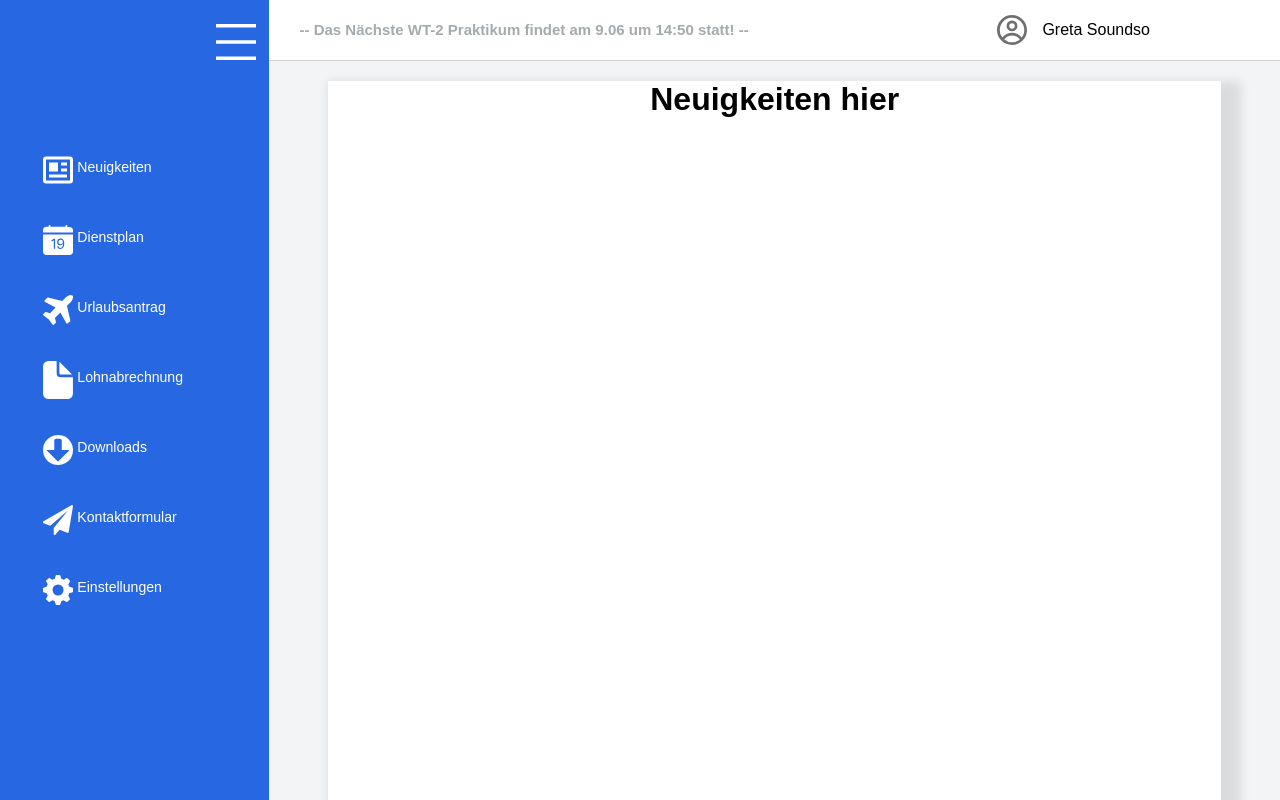
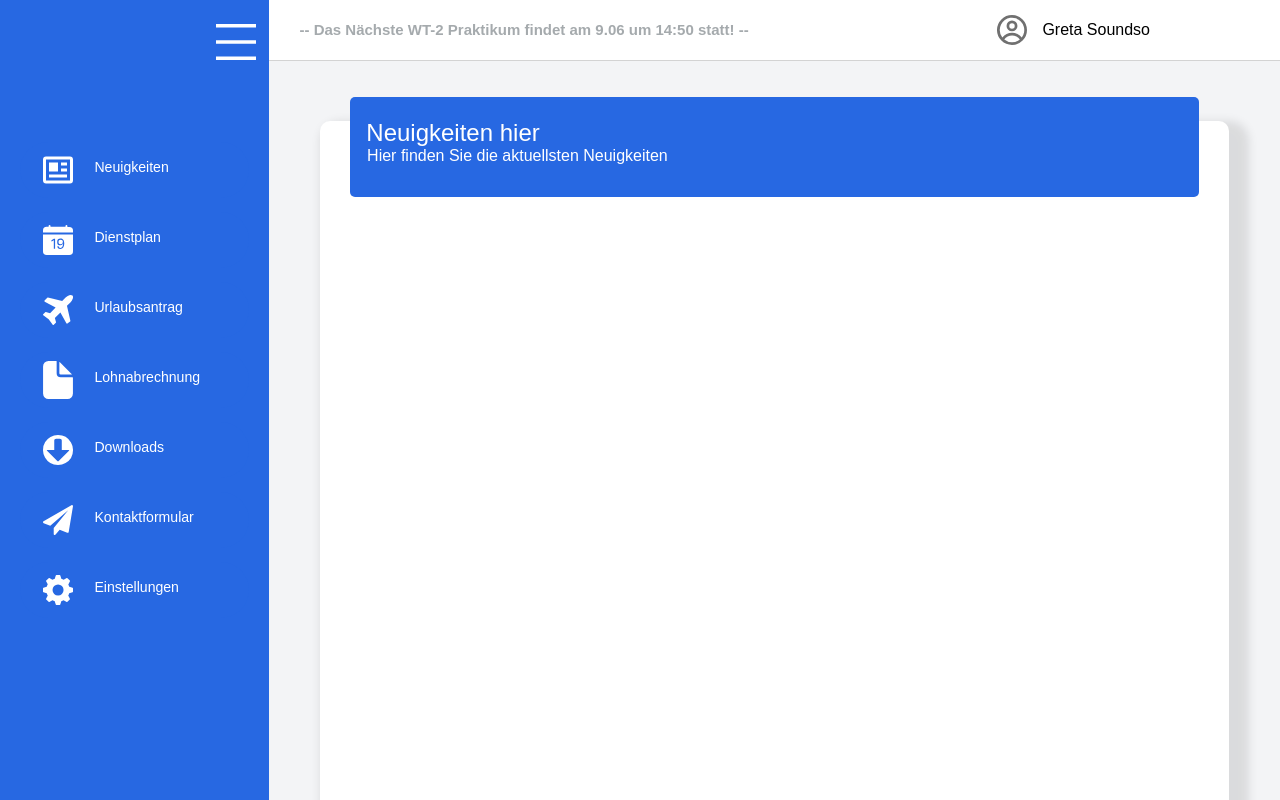
Before and after one commit to MertDurasi/Team-Supernerds, a React (Create React App) app: page /dashboard/neuigkeiten in a window 1280 px wide. Built offline with nearby package versions, Linux system fonts and the light colour scheme; a web font is replaced by a local one.

Commit message:
Grundgeruest verbessert & einsetzbar - Alexander

```diff
--- a/src/components/dashboard/Button.css
+++ b/src/components/dashboard/Button.css
@@ -2,6 +2,7 @@
   color: white;
   padding-left: 3.5vh;
   top: 1vh;
+  left: 18%;
 }
 
 .btn {
--- a/src/components/dashboard/Navigation.js
+++ b/src/components/dashboard/Navigation.js
@@ -29,7 +29,7 @@ const Navigation = ({ menuOpen, openMenu, closeMenu }) => {
             <span>Greta Soundso</span>
           </div>
           <div className="dropdown-content">
-            <a href="/dashboard/profil">Profil</a>
+            <a href="/dashboard/einstellungen">Profil</a>
             <a href="/dashboard/abmelden">Abmelden</a>
           </div>
         </div>
--- a/src/components/dashboard/Sidebar.css
+++ b/src/components/dashboard/Sidebar.css
@@ -63,7 +63,7 @@
   z-index: 99999 !important;
   left: 0 !important;
   position: absolute;
-  height: 100%;
+  height: 95.9%;
   margin: 0;
   padding: 0;
 }
--- a/src/components/dashboard/features/Dienstplan.js
+++ b/src/components/dashboard/features/Dienstplan.js
@@ -1,12 +1,14 @@
 const Dienstplan = () => {
   return (
     <main>
-      <div className="main__container">
-        <div className="neuigkeiten-container">
-          <h1>Dienstplan hier</h1>
-        </div>
+    <div className="main__container">
+      <div className="headliner">
+        <h2>Dienstplan hier</h2>
+        <span>Hier können Sie ihren Dienstplan einsehen</span>
       </div>
-    </main>
+        <div className="grundgeruest-container"></div>
+     </div>
+  </main>
   );
 };
 
--- a/src/components/dashboard/features/Downloads.js
+++ b/src/components/dashboard/features/Downloads.js
@@ -1,12 +1,14 @@
 const Downloads = () => {
   return (
     <main>
-      <div className="main__container">
-        <div className="neuigkeiten-container">
-          <h1>Downloads hier</h1>
-        </div>
+    <div className="main__container">
+      <div className="headliner">
+        <h2>Downloads hier</h2>
+        <span>Hier können Sie verschiedenste Dokumente herunterladen</span>
       </div>
-    </main>
+        <div className="grundgeruest-container"></div>
+     </div>
+  </main>
   );
 };
 
--- a/src/components/dashboard/features/Einstellungen.js
+++ b/src/components/dashboard/features/Einstellungen.js
@@ -1,12 +1,14 @@
 const Einstellungen = () => {
   return (
     <main>
-      <div className="main__container">
-        <div className="neuigkeiten-container">
-          <h1>Einstellungen hier</h1>
-        </div>
+    <div className="main__container">
+      <div className="headliner">
+        <h2>Einstellungen hier</h2>
+        <span>Hier können Sie änderungen an ihrem Profil vornehmen</span>
       </div>
-    </main>
+        <div className="grundgeruest-container"></div>
+     </div>
+  </main>
   );
 };
 
--- /dev/null
+++ b/src/components/dashboard/features/Grundgeruest.css
@@ -0,0 +1,56 @@
+main {
+  background: #f3f4f6;
+  grid-area: main;
+  position: relative;
+  overflow-y: auto;
+}
+
+.main__container {
+  padding: 20px 35px;
+
+}
+
+.grundgeruest-container {
+  background-color: white;
+  position: absolute;
+  width: 90%;
+  margin: 0 auto;
+  margin-top: 5vh;
+  height: 780px;
+  left: 5%;
+  border-radius: 10px 10px 10px 10px;
+  box-shadow: 10px 10px 10px 10px rgba(0, 0, 0, 0.1);
+}
+
+
+.headliner {
+  background-color: #2768e2;
+  width: 84%;
+  position: absolute;
+  margin: 0 auto;
+  margin-top: 2vh;
+  height: 100px;
+  left: 8%;
+  z-index: 2;
+  border-radius: 5px 5px 5px 5px;
+}
+
+.headliner h2{
+  color: white;
+  margin-top: 2.8vh;
+  margin-left: 2vh;
+}
+.headliner span {
+  color: white;
+  margin-top: 3.4vh;
+  margin-left: 2.1vh;
+}
+
+
+@media only screen and (max-width: 855px) {
+  .main__container {
+    grid-template-columns: 1fr;
+    gap: 10px;
+    margin-bottom: 0;
+  }
+}
--- a/src/components/dashboard/features/Kontaktformular.js
+++ b/src/components/dashboard/features/Kontaktformular.js
@@ -1,12 +1,14 @@
 const Kontaktformular = () => {
   return (
     <main>
-      <div className="main__container">
-        <div className="neuigkeiten-container">
-          <h1>Kontaktformular hier</h1>
-        </div>
+    <div className="main__container">
+      <div className="headliner">
+        <h2>Kontaktformular hier</h2>
+        <span>Schreiben Sie ihren Vorgesetzten an</span>
       </div>
-    </main>
+        <div className="grundgeruest-container"></div>
+     </div>
+  </main>
   );
 };
 
--- a/src/components/dashboard/features/Lohnabrechnung.js
+++ b/src/components/dashboard/features/Lohnabrechnung.js
@@ -1,12 +1,14 @@
 const Lohnabrechnung = () => {
   return (
     <main>
-      <div className="main__container">
-        <div className="neuigkeiten-container">
-          <h1>Lohnabrechnung hier</h1>
-        </div>
+    <div className="main__container">
+      <div className="headliner">
+        <h2>Lohnabrechnung hier</h2>
+        <span>Hier können Sie ihre Lohnabrechnungen einsehen</span>
       </div>
-    </main>
+        <div className="grundgeruest-container"></div>
+     </div>
+  </main>
   );
 };
 
--- a/src/components/dashboard/features/Neuigkeiten.css
+++ /dev/null
@@ -1,32 +0,0 @@
-main {
-  background: #f3f4f6;
-  grid-area: main;
-  overflow-y: auto;
-}
-
-.main__container {
-  padding: 20px 35px;
-}
-
-.neuigkeiten-container {
-  background-color: white;
-  width: 95%;
-  position: relative;
-  margin: 0 auto;
-  height: 840px;
-  box-shadow: 10px 10px 10px 10px rgba(0, 0, 0, 0.1);
-}
-
-.neuigkeiten-container > h1,
-.neuigkeiten-container > p {
-  color: black;
-  text-align: center;
-}
-
-@media only screen and (max-width: 855px) {
-  .main__container {
-    grid-template-columns: 1fr;
-    gap: 10px;
-    margin-bottom: 0;
-  }
-}
--- a/src/components/dashboard/features/Neuigkeiten.js
+++ b/src/components/dashboard/features/Neuigkeiten.js
@@ -1,14 +1,16 @@
 
-import "./Neuigkeiten.css";
+import "./Grundgeruest.css";
 
 const Neuigkeiten = () => {
     return (
       <main>
         <div className="main__container">
-         <div className="neuigkeiten-container">
-           <h1>Neuigkeiten hier</h1>
+          <div className="headliner">
+            <h2>Neuigkeiten hier</h2>
+            <span>Hier finden Sie die aktuellsten Neuigkeiten</span>
+          </div>
+            <div className="grundgeruest-container"></div>
          </div>
-        </div>
       </main>
     );
   };
--- a/src/components/dashboard/features/Urlaubsantrag.js
+++ b/src/components/dashboard/features/Urlaubsantrag.js
@@ -1,12 +1,16 @@
+
+
 const Urlaubsantrag = () => {
   return (
     <main>
-      <div className="main__container">
-        <div className="neuigkeiten-container">
-          <h1>Urlaubsantrag hier</h1>
-        </div>
+    <div className="main__container">
+      <div className="headliner">
+        <h2>Urlaubsantrag hier</h2>
+        <span>Hier können Sie einen Urlaubsantrag einreichen</span>
       </div>
-    </main>
+        <div className="grundgeruest-container"></div>
+     </div>
+  </main>
   );
 };
 
```
